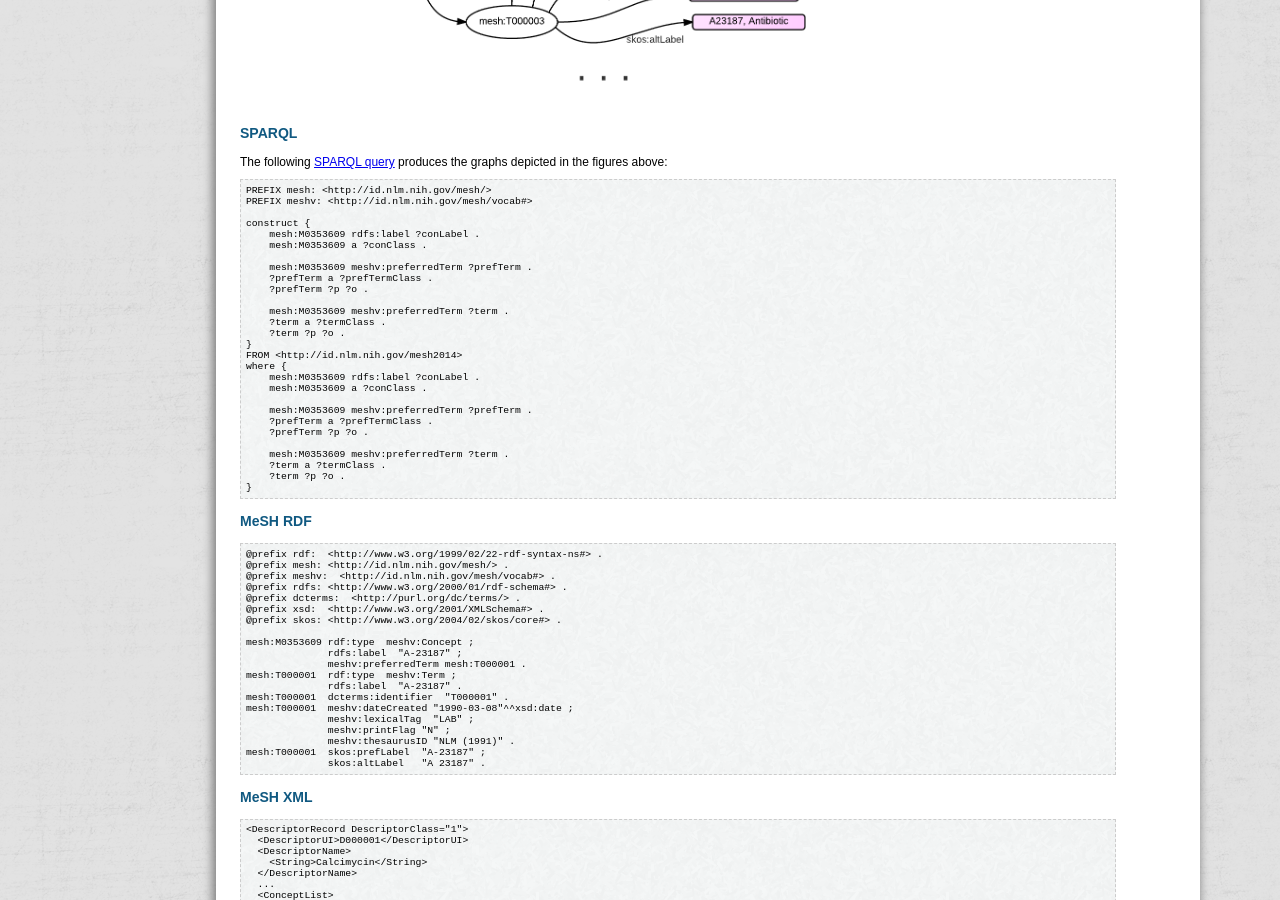
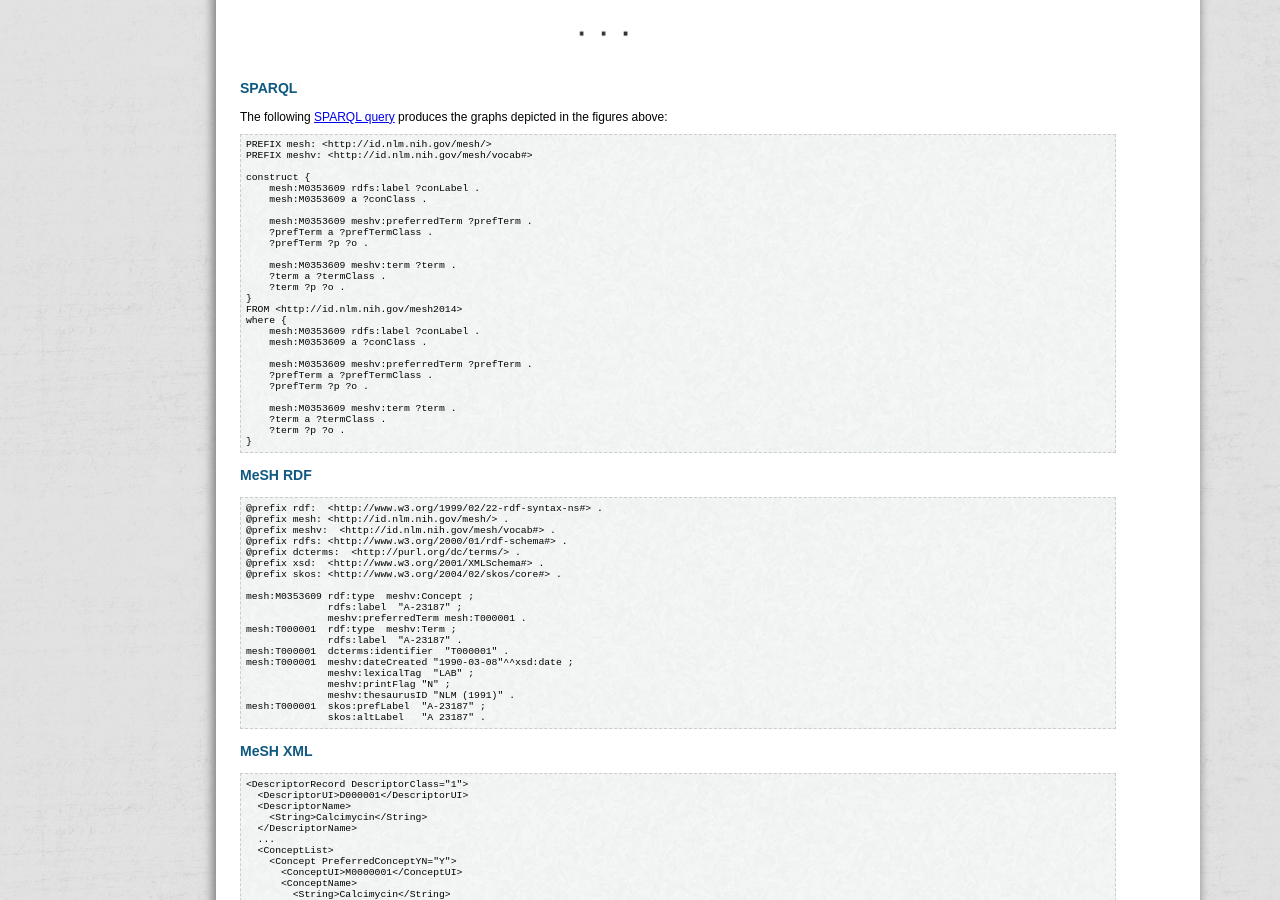
Before and after one commit to HHS/meshrdf, a Jekyll site: the page built from terms2.md, in a window 1280 px wide and 900 px high, scrolled down 664 px. Built offline with Jekyll 4.4.1, drawn with Linux system fonts in a browser that asks for light colours; nearby versions of some CDN libraries.

Commit message:
brushing term pages

```diff
--- a/terms2.md
+++ b/terms2.md
@@ -32,7 +32,7 @@ construct {
     ?prefTerm a ?prefTermClass .
     ?prefTerm ?p ?o .
 
-    mesh:M0353609 meshv:preferredTerm ?term .
+    mesh:M0353609 meshv:term ?term .
     ?term a ?termClass .
     ?term ?p ?o .
 }
@@ -45,7 +45,7 @@ where {
     ?prefTerm a ?prefTermClass .
     ?prefTerm ?p ?o .
 
-    mesh:M0353609 meshv:preferredTerm ?term .
+    mesh:M0353609 meshv:term ?term .
     ?term a ?termClass .
     ?term ?p ?o .
 }
```
Also changed, not shown: images/TermModel.png.
